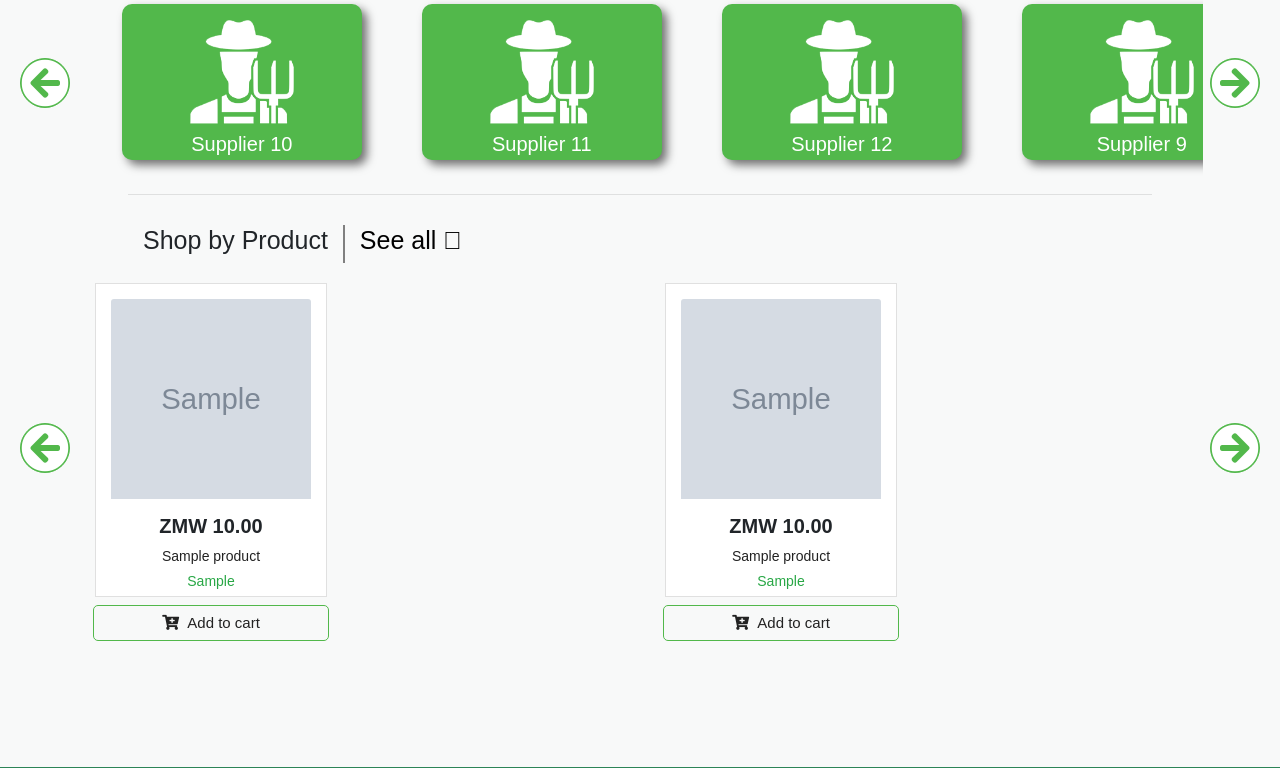
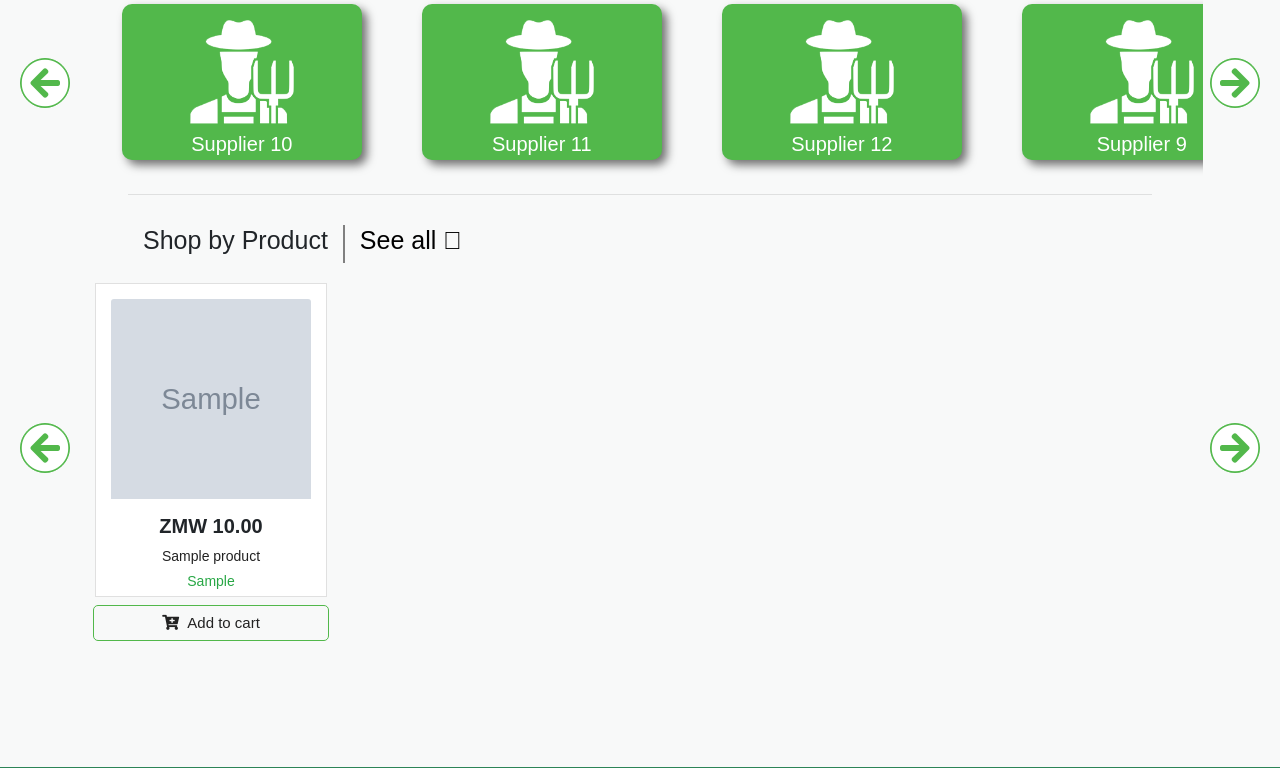
Before and after one commit to lwambulastevenluputa/LMP-Agriculture-Projec, a PHP site: page /index.php in a window 1280 px wide. Shown: the part 3025-3793 px from the top of the page. Run offline with PHP 8.4, Linux system fonts and the light colour scheme; tables that the repository leaves empty or names only in its code hold one stand-in row (values such as "Sample post"); grey boxes marked "Sample" are stand-in pictures; some libraries are stand-ins or nearby versions; some web fonts are replaced.

Commit message:
Index modified

```diff
--- a/index.php
+++ b/index.php
@@ -768,44 +768,7 @@
 
 
 
-        <div class="container" id="vert-scroll-cont-5">
-            <div id="result" style="display: flex;">
-                <?php
-                include 'database/db_connection.php';
-                $stmt = $conn->prepare("SELECT * FROM products");
-                $stmt->execute();
-                $result = $stmt->get_result();
-                while ($row = $result->fetch_assoc()) : ?>
 
-                <div id="product" class="product-image-wrapper">
-                    <div class="single-product">
-                        <div class="productinfo text-center">
-                            <a href="product_details.php?id=<?php echo $row['id'] ?>"><img
-                                    src="<?= $row['product_image'] ?>" alt="" class="card-img-top" height="250"></a>
-                            <h2>ZMW <?= number_format($row['product_price'], 2) ?></h2>
-                            <p class="mb-1"><?= $row['product_name'] ?></p>
-                            <p class="text-success mb-1"><?= $row['product_seller'] ?></p>
-                        </div>
-                        <div class="p-2">
-                            <form action="" class="form-submit">
-                                <input type="hidden" class="pid" value="<?= $row['id'] ?>">
-                                <input type="hidden" class="pname" value="<?= $row['product_name'] ?>">
-                                <input type="hidden" class="pprice" value="<?= $row['product_price'] ?>">
-                                <input type="hidden" class="pimage" value="<?= $row['product_image'] ?>">
-                                <input type="hidden" class="pcode" value="<?= $row['product_code'] ?>">
-                                <input type="hidden" class="currency" value="<?= $row['currency'] ?>">
-                                <!-- <a href="" class="btn btn-default add-to-cart addItemBtn text-center"><i class="fas fa-cart-plus"></i>Add to cart</a> -->
-                                <button class="btn btn-block add-to-cart addItemBtn"><i
-                                        class="fas fa-cart-plus"></i>&nbsp;&nbsp;Add to cart</button>
-                            </form>
-                        </div>
-                    </div>
-                </div>
-
-                <?php endwhile; ?>
-
-            </div><!-- End Row -->
-        </div>
 
         <div class="container" id="vert-scroll-cont-5">
             <div id="result" style="display: flex;">
```
